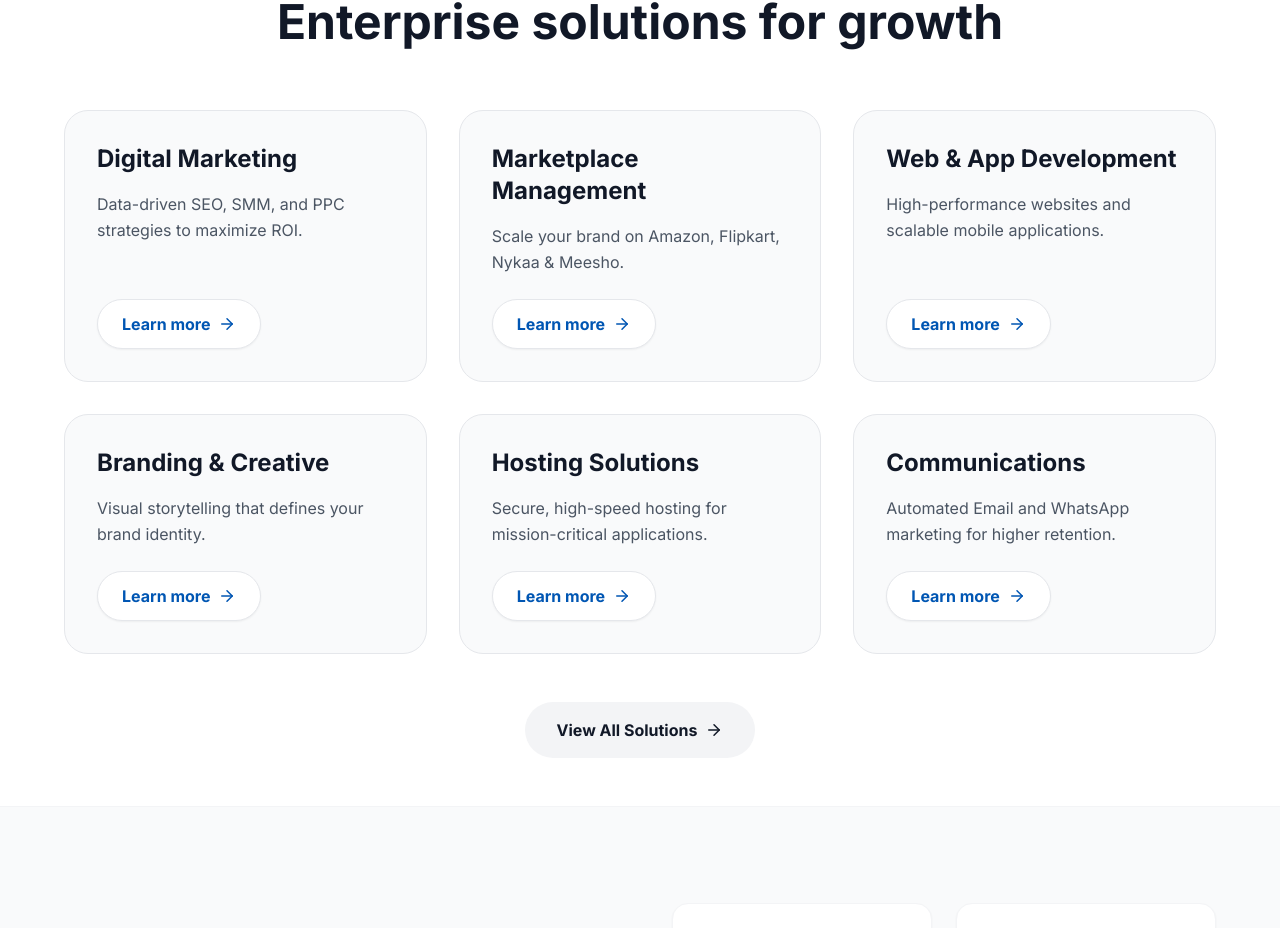
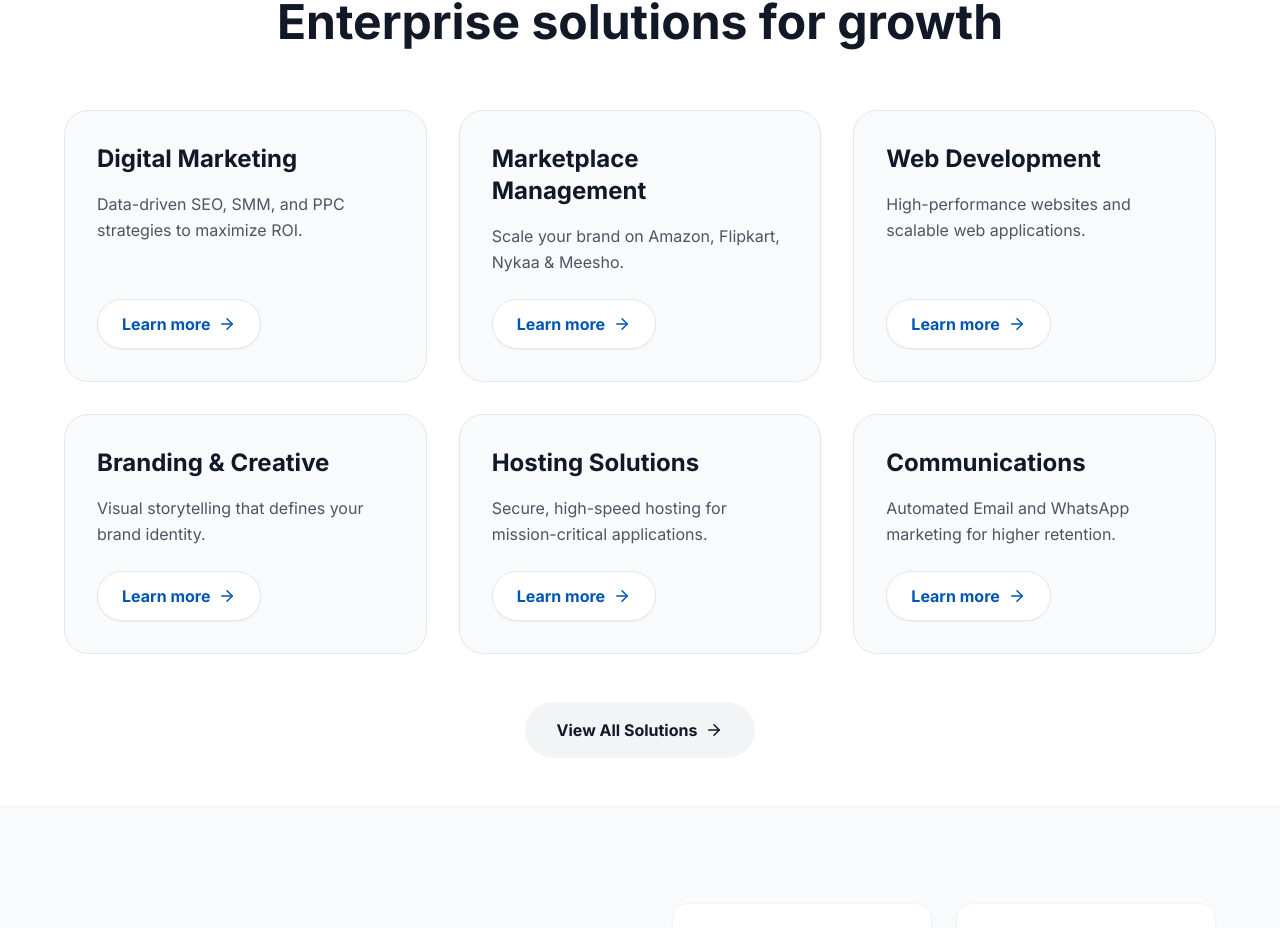
Before and after one commit to Akshatg102002/Optimantix-Global, a React (Vite) app: page / in a window 1280 px wide. Shown: the part 1179-2107 px from the top of the page. Built offline with nearby package versions, Linux system fonts and the light colour scheme; no server answers; the database is empty.

Commit message:
feat: Refine web and app development service offerings
Update service descriptions, features, and form options to focus solely on "Web Development" and remove "App Development" as a standalone offering. This change streamlines the service portfolio and clarifies the company's specialization.

```diff
--- a/components/ContactForm.tsx
+++ b/components/ContactForm.tsx
@@ -132,7 +132,7 @@ export const ContactForm: React.FC<ContactFormProps> = ({ defaultService = 'Gene
           >
             <option value="Digital Marketing">Digital Marketing</option>
             <option value="Marketplace Management">Marketplace Management</option>
-            <option value="Web & App Development">Web & App Development</option>
+            <option value="Web Development">Web Development</option>
             <option value="Graphic Design">Graphic Design</option>
             <option value="Hosting Solutions">Hosting Solutions</option>
             <option value="Communications">Communications</option>
--- a/constants.ts
+++ b/constants.ts
@@ -177,14 +177,14 @@ export const INITIAL_SERVICES: Service[] = [
   {
     id: '3',
     slug: 'development',
-    title: 'Web & App Development',
-    shortDescription: 'High-performance websites and scalable mobile applications.',
-    fullDescription: 'We build digital products that are fast, secure, and scalable. Whether it is a corporate website, an e-commerce store, or a custom mobile app, our code is clean and our designs are user-centric.',
+    title: 'Web Development',
+    shortDescription: 'High-performance websites and scalable web applications.',
+    fullDescription: 'We build digital products that are fast, secure, and scalable. Whether it is a corporate website or an e-commerce store, our code is clean and our designs are user-centric.',
     iconName: 'Code',
-    features: ['Custom Web Development', 'iOS & Android Apps', 'E-commerce Solutions', 'API Integration', 'Responsive Design'],
+    features: ['Custom Web Development', 'E-commerce Solutions', 'API Integration', 'Responsive Design'],
     processSteps: [
       { title: 'Discovery & UX', description: 'Wireframing and prototyping to ensure the user journey is intuitive.' },
-      { title: 'Development', description: 'Agile development using modern stacks like React, Node.js, and Flutter.' },
+      { title: 'Development', description: 'Agile development using modern stacks like React and Node.js.' },
       { title: 'Testing (QA)', description: 'Rigorous testing for bugs, security vulnerabilities, and performance bottlenecks.' },
       { title: 'Deployment & Support', description: 'Seamless launch and ongoing maintenance to ensure 99.9% uptime.' }
     ],
@@ -227,25 +227,6 @@ export const INITIAL_SERVICES: Service[] = [
             stats: [
                 { label: 'Uptime', value: '99.99%', desc: 'Service Availability' },
                 { label: 'Response', value: '<50ms', desc: 'Average API latency' }
-            ]
-        },
-        {
-            id: 'dev-3',
-            slug: 'mobile',
-            title: 'Mobile App Development',
-            shortDescription: 'iOS and Android apps using Flutter & React Native.',
-            fullDescription: 'Reach customers on their phones with high-performance native and cross-platform mobile applications.',
-            features: ['Cross-platform Dev', 'Native iOS/Android', 'App Store Submission', 'UI/UX Design'],
-            benefits: ['Wider Reach', 'Push Notifications', 'Offline Capabilities'],
-            phases: [
-                { title: 'Wireframing', description: 'Mapping out user flows and screens.' },
-                { title: 'Hybrid Dev', description: 'Coding in Flutter/React Native for dual-platform support.' },
-                { title: 'Native Bridge', description: 'Integrating device features like Camera, GPS, and Biometrics.' },
-                { title: 'Store Launch', description: 'Managing submission to Apple App Store and Google Play.' }
-            ],
-            stats: [
-                { label: 'Retention', value: '40%', desc: 'Day-30 User Retention' },
-                { label: 'Crash Rate', value: '<0.1%', desc: 'Stability metric' }
             ]
         }
     ]
--- a/pages/Home.tsx
+++ b/pages/Home.tsx
@@ -135,7 +135,7 @@ const FAQS = [
   },
   {
     question: "Do you offer custom development solutions?",
-    answer: "Yes, absolutely. We specialize in custom web and mobile app development tailored to your specific business requirements, rather than relying solely on templates."
+    answer: "Yes, absolutely. We specialize in custom web development tailored to your specific business requirements, rather than relying solely on templates."
   },
   {
     question: "What platforms do you support for Marketplace Management?",
```
